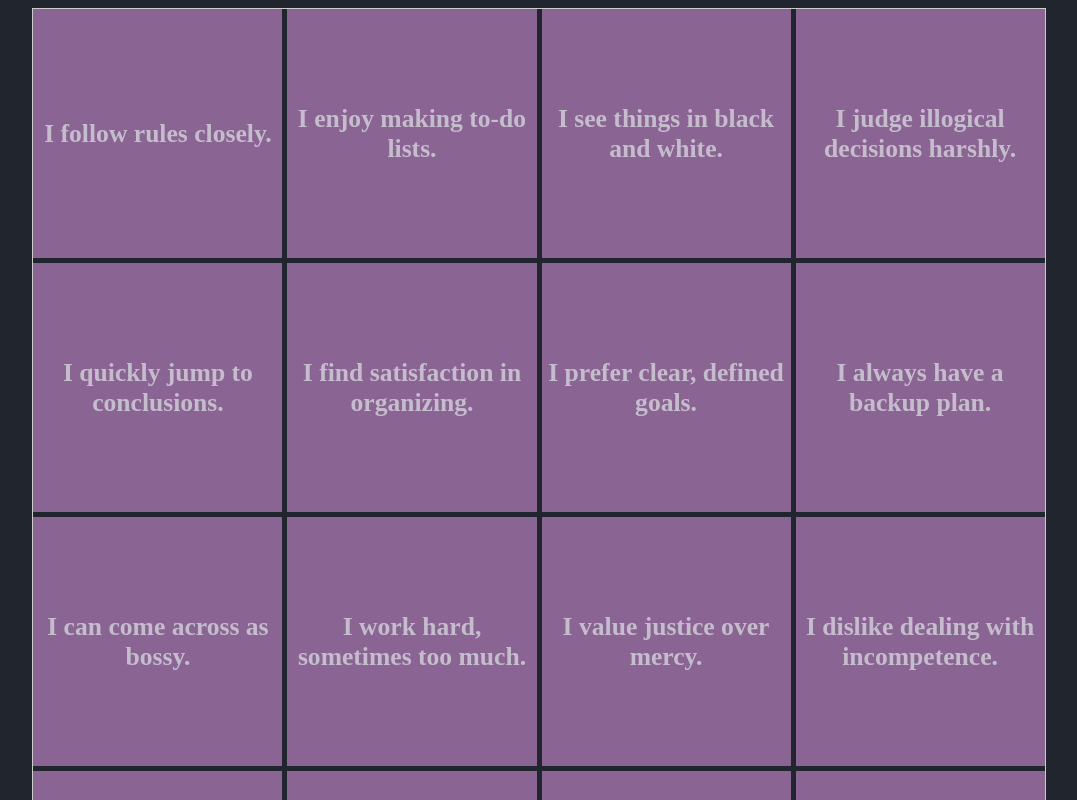
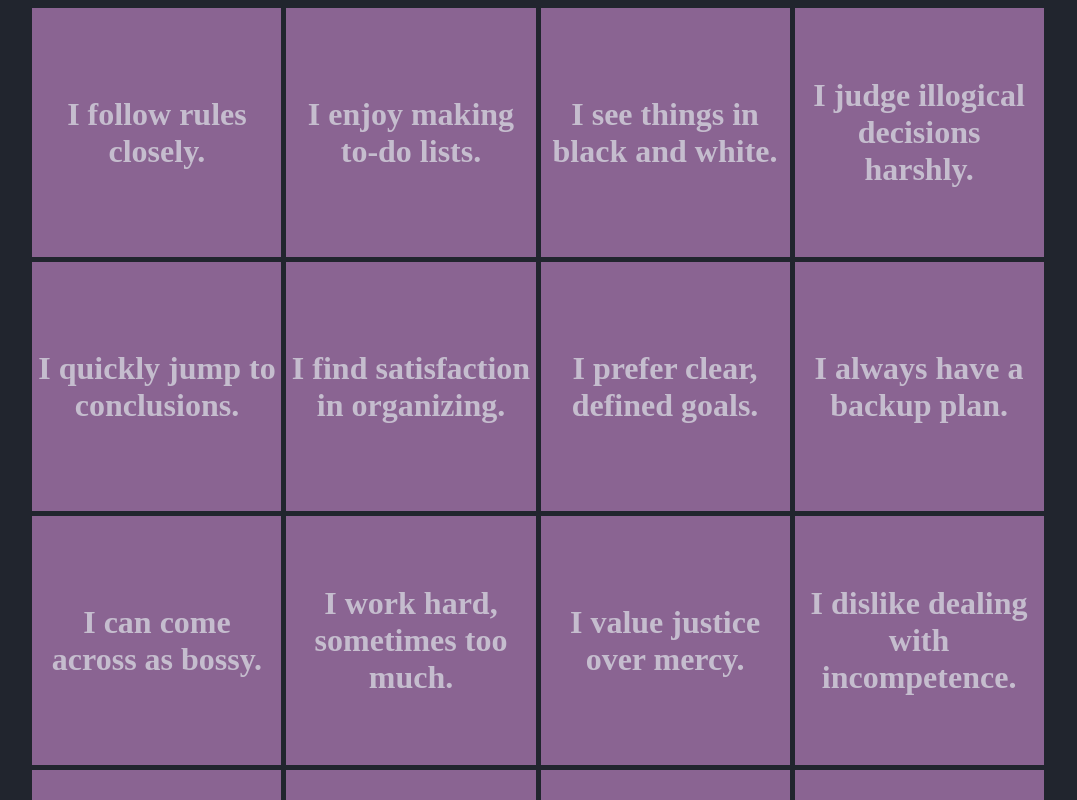
Before and after one commit to OmarDardery/CareerCatalyst, a React (Create React App) app: page / in a window 1280 px wide. Shown: the top 800 px of the page, without its empty margins (102-1179 px from the left). Built offline with nearby package versions, Linux system fonts and the light colour scheme.

Commit message:
fixed a bit of styling

```diff
--- a/src/components/bingoBox.js
+++ b/src/components/bingoBox.js
@@ -28,7 +28,7 @@ function BingoBox(props) {
                 <div style={getStyle(1, clicks % 5 > 3)}></div>
             </div>
             <div on style={{ width: "100%", height: "100%", zIndex: 1, textAlign: "center", display: "flex", justifyContent: "center", alignItems: "center", fontsize: "0.1rem", wordWrap: "break-word", whiteSpace: "normal", paddingRight: "20px" }}>
-                <h4 style={{fontSize: "2vw", margin: "5px"}}>{props.question}</h4>
+                <h4 style={{fontSize: "2.5vw", margin: "5px"}}>{props.question}</h4>
             </div>
         </div>
     );
--- a/src/components/mbtibingo.js
+++ b/src/components/mbtibingo.js
@@ -14,7 +14,7 @@ function Bingo(props) {
                 gridTemplateColumns: "repeat(4, 0.5fr)",
                 gridTemplateRows: "repeat(4, 0.5fr)",
                 aspectRatio: "1 / 1", // Ensures the grid remains square
-                border: "1px solid #ccc",
+                borderRadius: "5px",
                 gap: "5px",
                 width: "100%",
             }}
--- a/src/components/mbtichart.js
+++ b/src/components/mbtichart.js
@@ -76,7 +76,7 @@ function Chart(props) {
     };
 
     return (
-        <div className="chart" style={{ width: "100%", maxWidth: "600px"}}>
+        <div className="chart" style={{ width: "80%", maxWidth: "600px"}}>
             <Bar data={data} options={options} />
         </div>
     );
```
